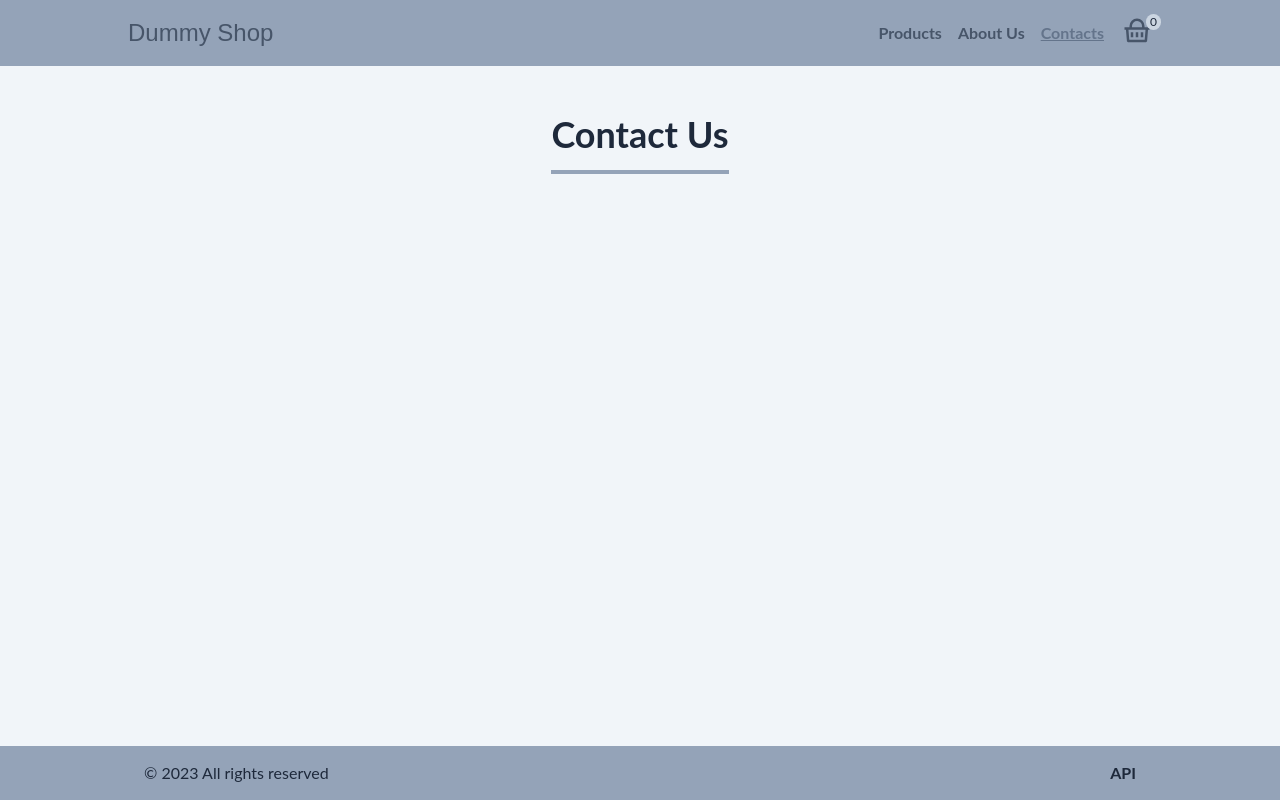
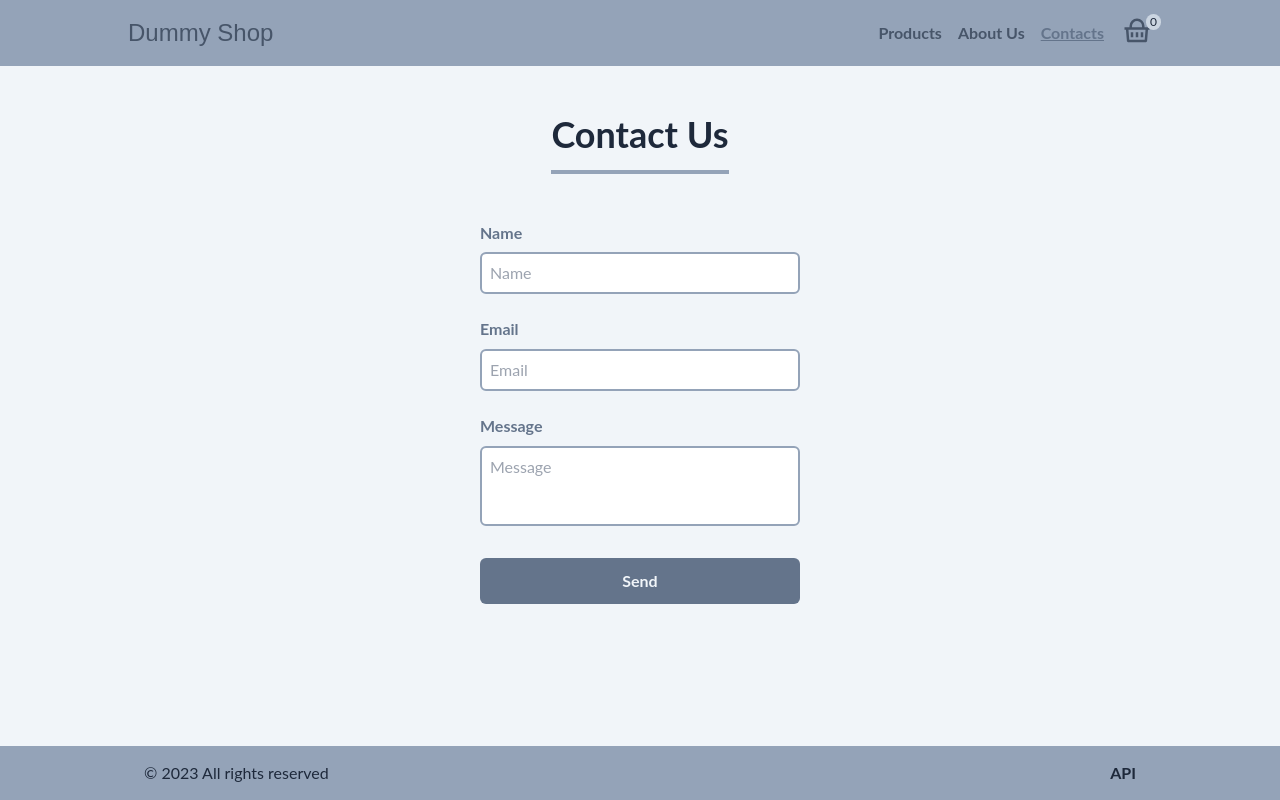
Before and after one commit to petromath77/dummy-shop, a React (Create React App) app: page /contacts in a window 1280 px wide. Built offline with nearby package versions, Linux system fonts and the light colour scheme.

Commit message:
added contacts form and input component

```diff
--- a/src/Header/Header.jsx
+++ b/src/Header/Header.jsx
@@ -13,7 +13,7 @@ const Header = () => {
     const linksMenu = [
         {'products': 'Products'},
         {'about-us': 'About Us'},
-        {'Contacts': 'Contacts'}
+        {'contacts': 'Contacts'}
     ]
 
     const toggleMenu = () => {
--- a/src/Pages/Contacts.jsx
+++ b/src/Pages/Contacts.jsx
@@ -1,9 +1,18 @@
+import FormInput from '../UI/FormInput';
 import Section from '../UI/Section';
+import Button from '../UI/Button';
+
 
 const Contacts = () => {
   return (
     <Section>
       <h2 className='heading-2'>Contact Us</h2>
+      <form className='max-w-xs mx-auto mt-12'>
+        <FormInput input="true" placeholder="Name" />
+        <FormInput input="true" placeholder="Email" />
+        <FormInput input="false" placeholder="Message" />
+        <Button className='w-full px-3 py-3 mt-2 font-bold'>Send</Button>
+      </form>
     </Section>
   )
 }
--- /dev/null
+++ b/src/UI/FormInput.jsx
@@ -0,0 +1,17 @@
+import React from 'react'
+
+const FormInput = (props) => {
+  return (
+    <div className='flex flex-col mb-6'>
+        <label className='mb-2 text-left text-slate-500 font-bold'>{props.placeholder}</label>
+        {props.input === 'true' ?
+            <input className='p-2 border-2 border-slate-400 rounded-md focus:border-slate-500 focus:outline-none' placeholder={props.placeholder} />
+            :
+            <textarea className='h-20 p-2 border-2 border-slate-400 rounded-md focus:border-slate-500 focus:outline-none resize-none' placeholder={props.placeholder} />
+        }
+
+    </div>
+  )
+}
+
+export default FormInput
```
